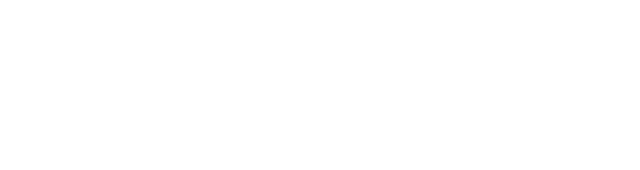
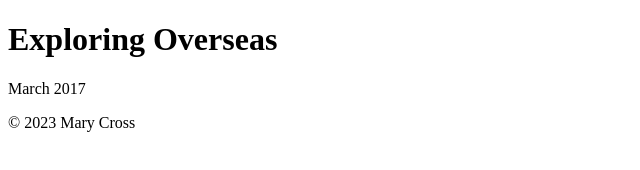
Before and after one commit to PT-Web-Dev-Jan-23/js-assignment-4-html-me-something-marycross3, a website: page index.html in a window 1280 px wide. Shown: the whole page, without its empty margins (0-640 px from the left). Drawn offline with Linux system fonts and the light colour scheme.

Commit message:
Update index.html

```diff
--- a/index.html
+++ b/index.html
@@ -1,8 +1,17 @@
 <!DOCTYPE html>
 <html>
    <head>
+      <title>Seeing Norway</title>
    </head>
    <body>
       <!-- Write your HTML in this file! -->
+      <header>
+         <h1>Exploring Overseas</h1>
+         <time>March 2017</time>
+      </header>
+
+      <footer>
+         <p>&copy; 2023 Mary Cross</p>
+      </footer>
    </body>
 </html>
```
